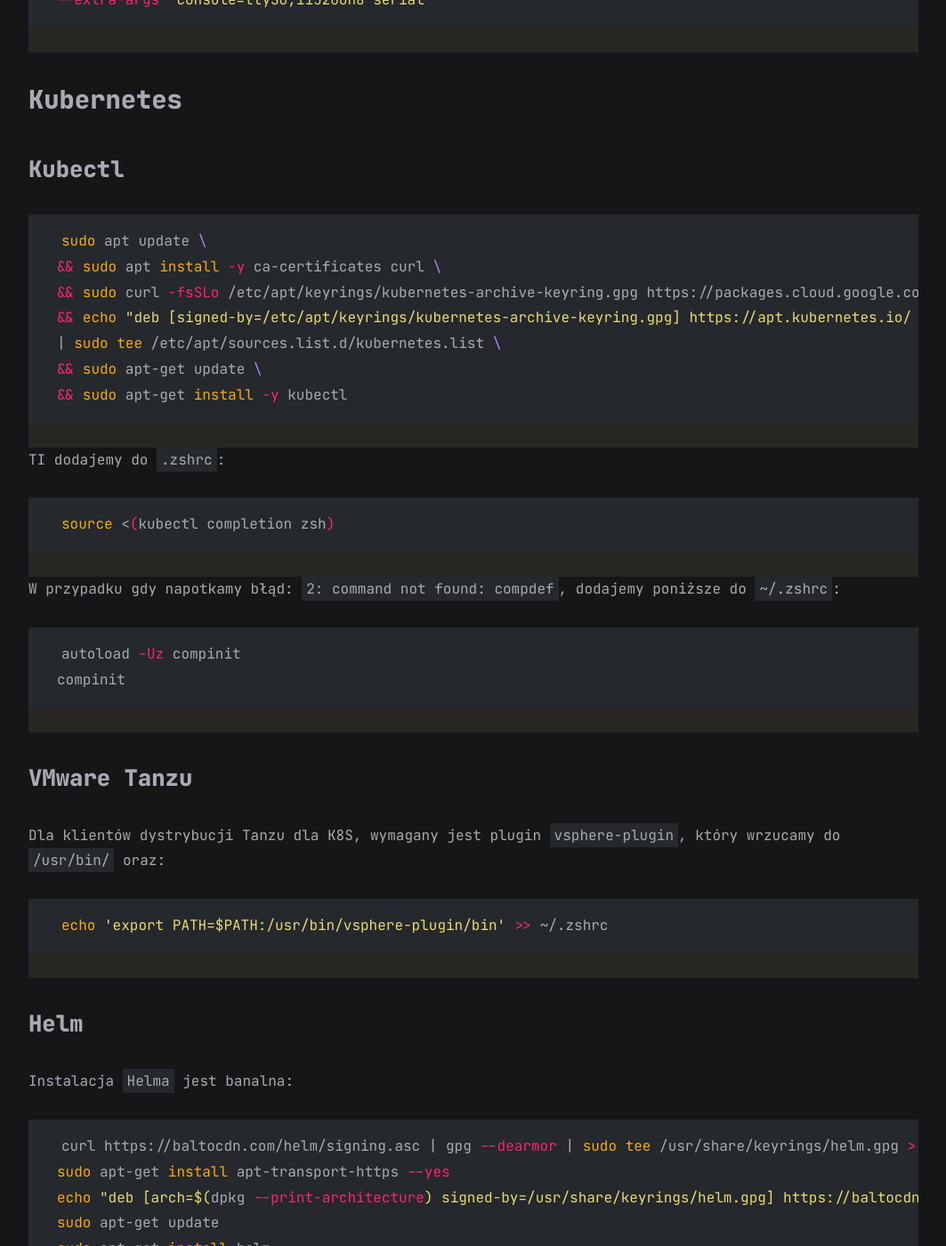
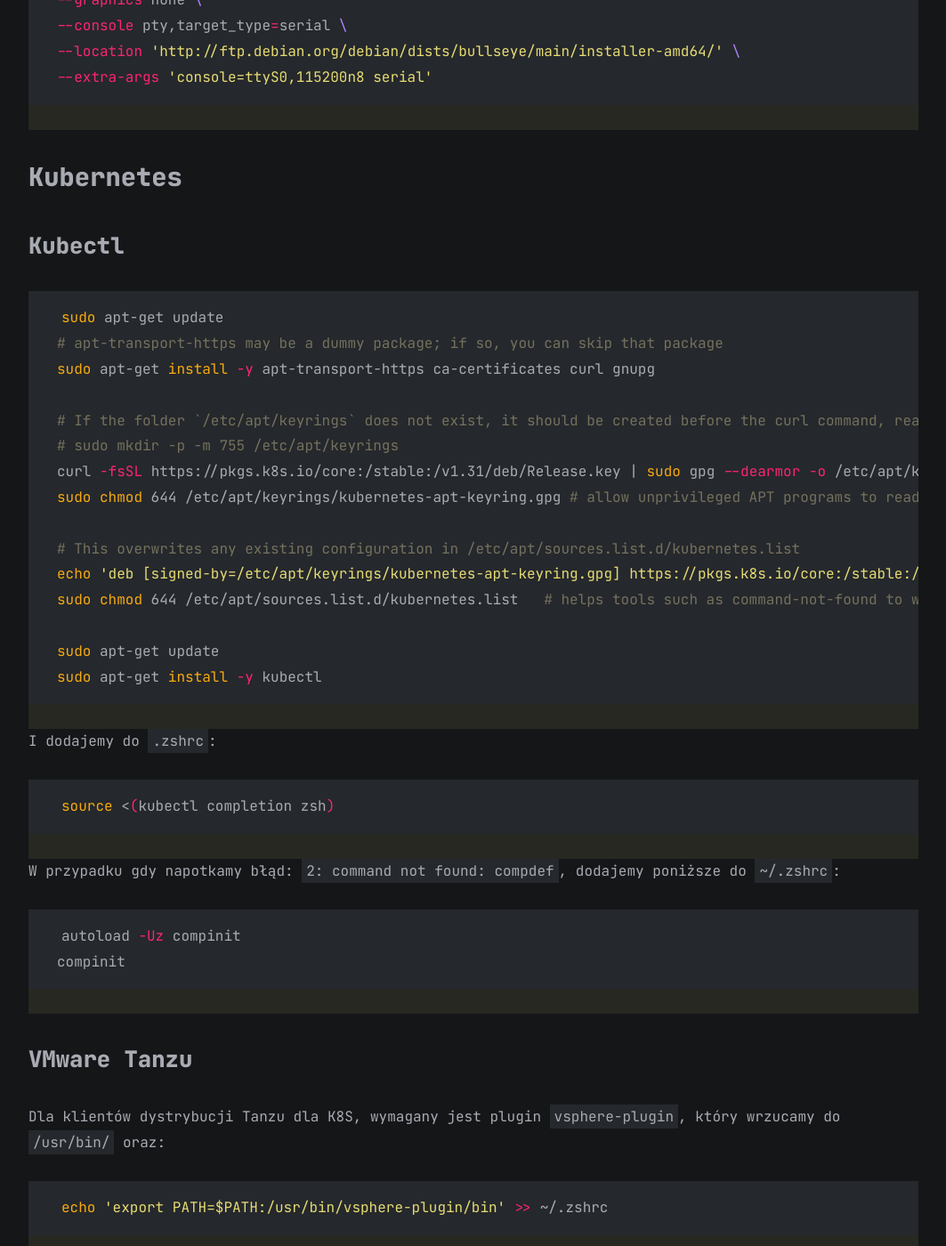
Before and after one commit to mikelogaciuk/mikelogaciuk.github.io, a Jekyll site: the page built from all_collections/_posts/2024-07-13-przygotowanie-linuxa-do-pracy-sre.md, in a window 1280 px wide and 1400 px high, scrolled down 15618 px. Shown: the whole window at 89% size, without its empty margins (108-1171 px from the left). Built offline with Jekyll 4.4.1, drawn with Linux system fonts in a browser that asks for light colours; some of the changed text lies outside the part shown.

Commit message:
Update 2024-07-13-przygotowanie-linuxa-do-pracy-sre.md

````diff
--- a/all_collections/_posts/2024-07-13-przygotowanie-linuxa-do-pracy-sre.md
+++ b/all_collections/_posts/2024-07-13-przygotowanie-linuxa-do-pracy-sre.md
@@ -296,16 +296,19 @@
 ```
 
 ```bash
+sudo apt-get update
+sudo apt-get install ca-certificates curl
 sudo install -m 0755 -d /etc/apt/keyrings
-curl -fsSL https://download.docker.com/linux/debian/gpg | sudo gpg --dearmor -o /etc/apt/keyrings/docker.gpg
-sudo chmod a+r /etc/apt/keyrings/docker.gpg
+sudo curl -fsSL https://download.docker.com/linux/ubuntu/gpg -o /etc/apt/keyrings/docker.asc
+sudo chmod a+r /etc/apt/keyrings/docker.asc
 
 echo \
-  "deb [arch="$(dpkg --print-architecture)" signed-by=/etc/apt/keyrings/docker.gpg] https://download.docker.com/linux/debian \
-  "$(. /etc/os-release && echo "$VERSION_CODENAME")" stable" | \
+  "deb [arch=$(dpkg --print-architecture) signed-by=/etc/apt/keyrings/docker.asc] https://download.docker.com/linux/ubuntu \
+  $(. /etc/os-release && echo "$VERSION_CODENAME") stable" | \
   sudo tee /etc/apt/sources.list.d/docker.list > /dev/null
+sudo apt-get update
 
-sudo apt update && sudo apt install docker-ce docker-ce-cli containerd.io docker-buildx-plugin docker-compose-plugin
+sudo apt-get install docker-ce docker-ce-cli containerd.io docker-buildx-plugin docker-compose-plugin
 ```
 
 ### Dodanie Dockera do sudoers
@@ -521,16 +524,24 @@
 ### Kubectl
 
 ```bash
-sudo apt update \
-&& sudo apt install -y ca-certificates curl \
-&& sudo curl -fsSLo /etc/apt/keyrings/kubernetes-archive-keyring.gpg https://packages.cloud.google.com/apt/doc/apt-key.gpg \
-&& echo "deb [signed-by=/etc/apt/keyrings/kubernetes-archive-keyring.gpg] https://apt.kubernetes.io/ kubernetes-xenial main" \
-| sudo tee /etc/apt/sources.list.d/kubernetes.list \
-&& sudo apt-get update \
-&& sudo apt-get install -y kubectl
+sudo apt-get update
+# apt-transport-https may be a dummy package; if so, you can skip that package
+sudo apt-get install -y apt-transport-https ca-certificates curl gnupg
+
+# If the folder `/etc/apt/keyrings` does not exist, it should be created before the curl command, read the note below.
+# sudo mkdir -p -m 755 /etc/apt/keyrings
+curl -fsSL https://pkgs.k8s.io/core:/stable:/v1.31/deb/Release.key | sudo gpg --dearmor -o /etc/apt/keyrings/kubernetes-apt-keyring.gpg
+sudo chmod 644 /etc/apt/keyrings/kubernetes-apt-keyring.gpg # allow unprivileged APT programs to read this keyring
+
+# This overwrites any existing configuration in /etc/apt/sources.list.d/kubernetes.list
+echo 'deb [signed-by=/etc/apt/keyrings/kubernetes-apt-keyring.gpg] https://pkgs.k8s.io/core:/stable:/v1.31/deb/ /' | sudo tee /etc/apt/sources.list.d/kubernetes.list
+sudo chmod 644 /etc/apt/sources.list.d/kubernetes.list   # helps tools such as command-not-found to work correctly
+
+sudo apt-get update
+sudo apt-get install -y kubectl
 ```
 
-TI dodajemy do `.zshrc`:
+I dodajemy do `.zshrc`:
 
 ```bash
 source <(kubectl completion zsh)
````
